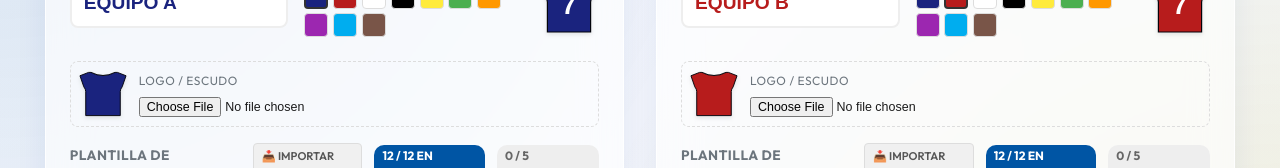
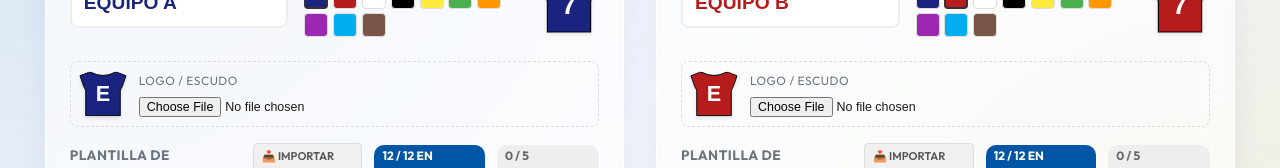
Before and after one commit to appsparavos-ops/DSS, a React (Vite) app: page / in a window 1280 px wide. Shown: the part 289-457 px from the top of the page. Built offline with nearby package versions, Linux system fonts and the light colour scheme.

Commit message:
Añadir iniciales de equipo en jerseys placeholder de logo

```diff
--- a/src/components/Scoreboard.tsx
+++ b/src/components/Scoreboard.tsx
@@ -99,7 +99,7 @@ const Scoreboard: React.FC<ScoreboardProps> = ({
             {logoA ? (
               <img src={logoA} alt={teamAName} style={{ height: '45px', width: '45px', objectFit: 'contain' }} />
             ) : (
-              <JerseyIcon color={teamAColor || 'var(--fiba-blue)'} numberColor={teamATextColor || '#ffffff'} number="" size={45} />
+              <JerseyIcon color={teamAColor || 'var(--fiba-blue)'} numberColor={teamATextColor || '#ffffff'} number={teamAName ? teamAName[0].toUpperCase() : ''} size={45} />
             )}
 
           </div>
@@ -186,7 +186,7 @@ const Scoreboard: React.FC<ScoreboardProps> = ({
             {logoB ? (
               <img src={logoB} alt={teamBName} style={{ height: '45px', width: '45px', objectFit: 'contain' }} />
             ) : (
-              <JerseyIcon color={teamBColor || 'var(--fiba-blue)'} numberColor={teamBTextColor || '#ffffff'} number="" size={45} />
+              <JerseyIcon color={teamBColor || 'var(--fiba-blue)'} numberColor={teamBTextColor || '#ffffff'} number={teamBName ? teamBName[0].toUpperCase() : ''} size={45} />
             )}
 
           </div>
--- a/src/components/SetupScreen.tsx
+++ b/src/components/SetupScreen.tsx
@@ -154,7 +154,7 @@ const SetupScreen: React.FC<SetupScreenProps> = ({
           <img src={team.logo} alt="Logo" style={{ width: '48px', height: '48px', objectFit: 'contain', borderRadius: '6px' }} />
         ) : (
           <div style={{ width: '48px', height: '48px', borderRadius: '6px', display: 'flex', alignItems: 'center', justifyContent: 'center' }}>
-            <JerseyIcon color={team.color || 'var(--fiba-blue)'} numberColor={team.textColor || '#ffffff'} number="" size={48} />
+            <JerseyIcon color={team.color || 'var(--fiba-blue)'} numberColor={team.textColor || '#ffffff'} number={team.name ? team.name[0].toUpperCase() : ''} size={48} />
           </div>
         )}
         <div style={{ flex: 1 }}>
```
